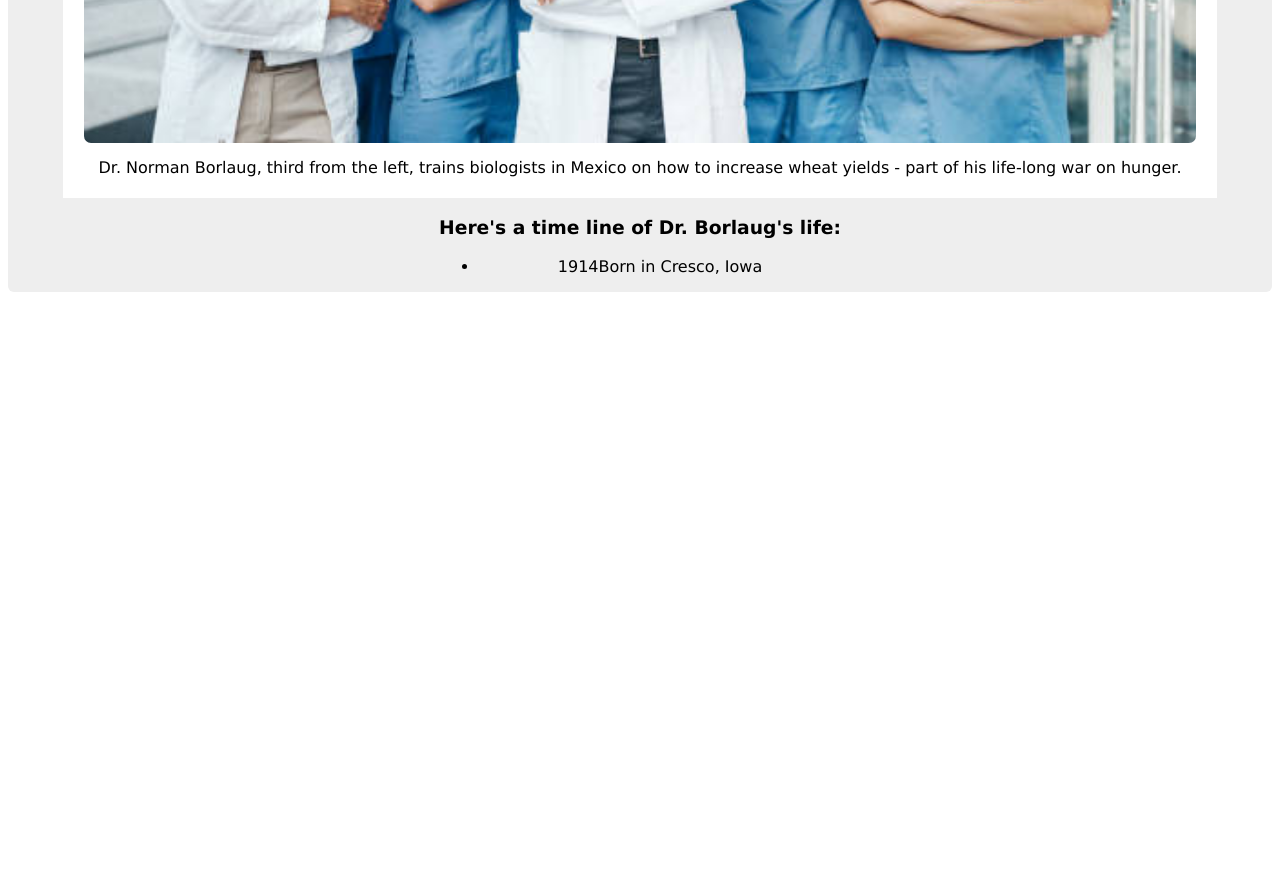
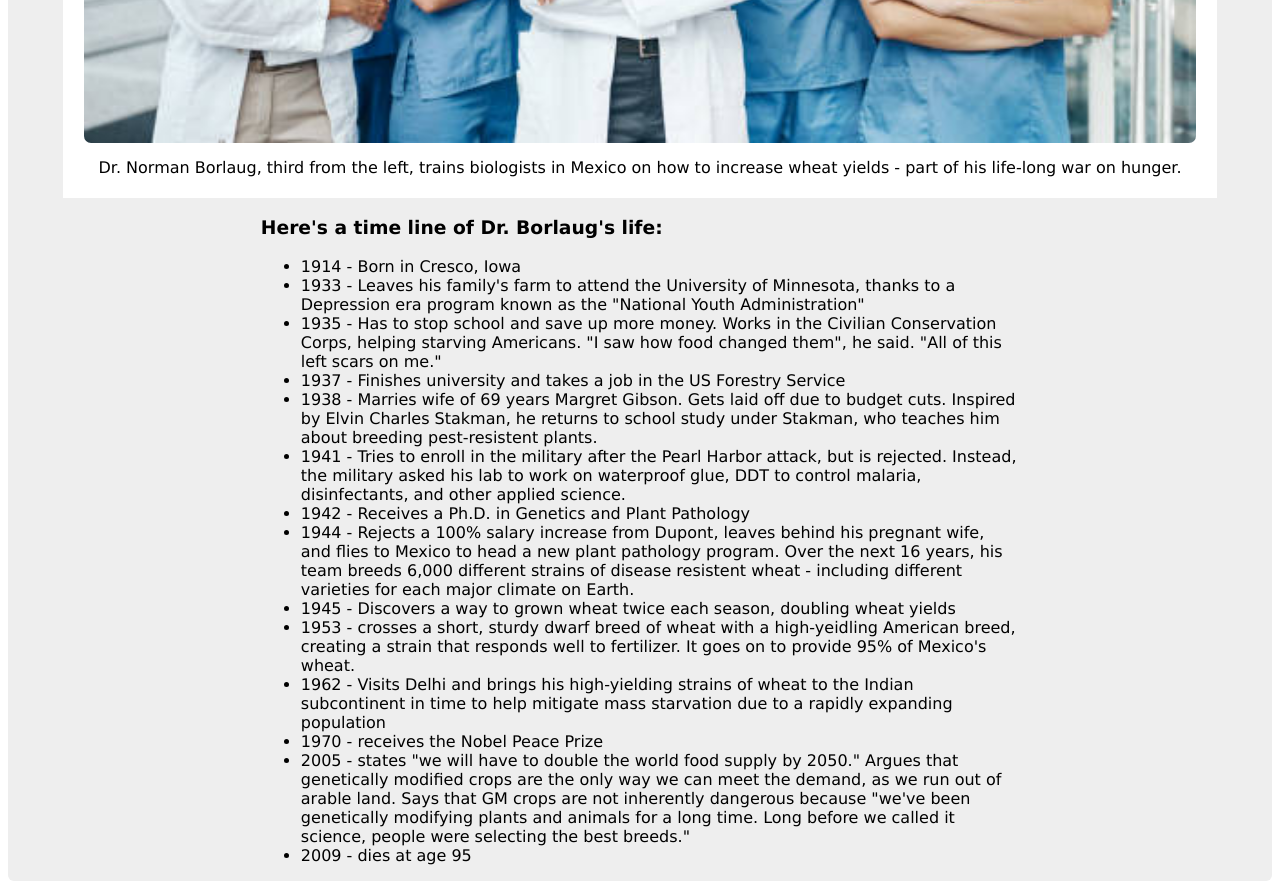
Before and after one commit to shayella/Challenge2, a plain HTML site: page index.html in a window 1280 px wide. Shown: the part 679-1568 px from the top of the page. Before the commit the page ends 979 px from the top, so only its background shows below. Drawn offline with Linux system fonts and the light colour scheme.

Commit message:
Added Tribute Page part 1

```diff
--- a/css/style.css
+++ b/css/style.css
@@ -32,3 +32,8 @@
     margin-bottom: 15px;
     border-radius: 7px;
 }
+
+#tribute-info{
+    width: 60%;
+    text-align: left;
+}
--- a/index.html
+++ b/index.html
@@ -34,7 +34,20 @@
       <div id="tribute-info">
         <h3>Here's a time line of Dr. Borlaug's life:</h3>
         <ul>
-          <li><span>1914</span>Born in Cresco, Iowa</li>
+          <li><span>1914</span> - Born in Cresco, Iowa</li>
+          <li><span>1933</span> - Leaves his family's farm to attend the University of Minnesota, thanks to a Depression era program known as the "National Youth Administration"</li>
+          <li><span>1935</span> - Has to stop school and save up more money. Works in the Civilian Conservation Corps, helping starving Americans. "I saw how food changed them", he said. "All of this left scars on me."</li>
+          <li><span>1937</span> - Finishes university and takes a job in the US Forestry Service</li>
+          <li><span>1938</span> - Marries wife of 69 years Margret Gibson. Gets laid off due to budget cuts. Inspired by Elvin Charles Stakman, he returns to school study under Stakman, who teaches him about breeding pest-resistent plants.</li>
+          <li><span>1941</span> - Tries to enroll in the military after the Pearl Harbor attack, but is rejected. Instead, the military asked his lab to work on waterproof glue, DDT to control malaria, disinfectants, and other applied science.</li>
+          <li><span>1942</span> - Receives a Ph.D. in Genetics and Plant Pathology</li>
+          <li><span>1944</span> - Rejects a 100% salary increase from Dupont, leaves behind his pregnant wife, and flies to Mexico to head a new plant pathology program. Over the next 16 years, his team breeds 6,000 different strains of disease resistent wheat - including different varieties for each major climate on Earth.</li>
+          <li><span>1945</span> - Discovers a way to grown wheat twice each season, doubling wheat yields</li>
+          <li><span>1953</span> - crosses a short, sturdy dwarf breed of wheat with a high-yeidling American breed, creating a strain that responds well to fertilizer. It goes on to provide 95% of Mexico's wheat.</li>
+          <li><span>1962</span> - Visits Delhi and brings his high-yielding strains of wheat to the Indian subcontinent in time to help mitigate mass starvation due to a rapidly expanding population</li>
+          <li><span>1970</span> - receives the Nobel Peace Prize</li>
+          <li><span>2005</span> - states "we will have to double the world food supply by 2050." Argues that genetically modified crops are the only way we can meet the demand, as we run out of arable land. Says that GM crops are not inherently dangerous because "we've been genetically modifying plants and animals for a long time. Long before we called it science, people were selecting the best breeds."</li>
+          <li><span>2009</span> - dies at age 95</li>
         </ul>
       </div>
     </div>
```
